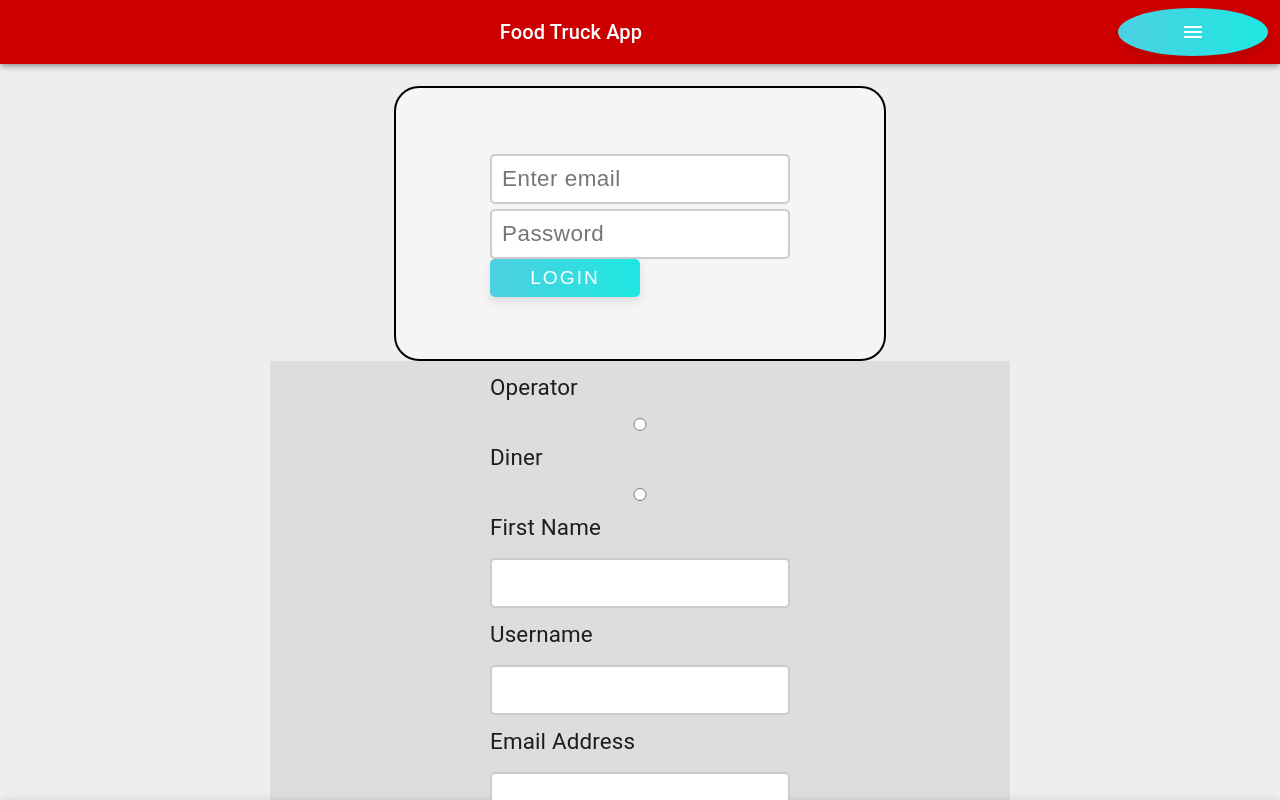
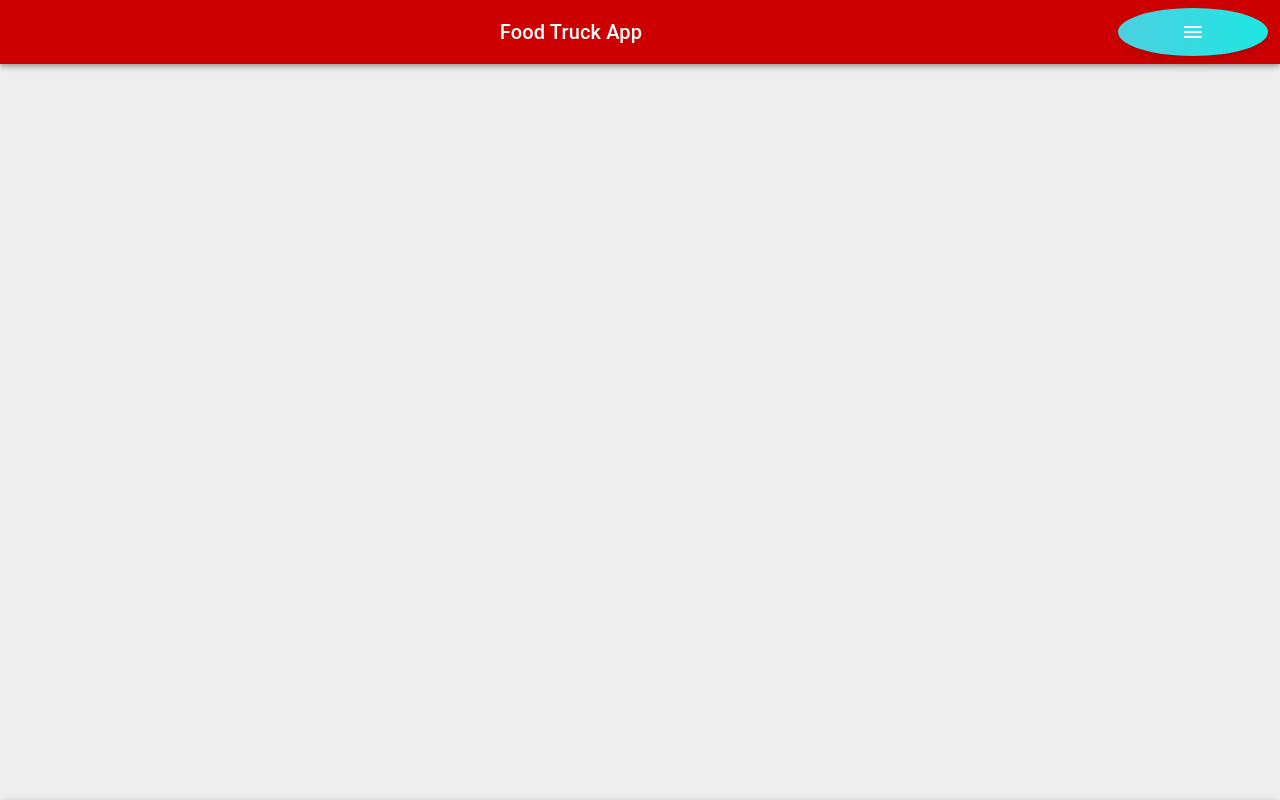
Before and after one commit to Build-Week-Foodtruck-Trackr-2-8-20/FrontEnd, a React (Create React App) app in the folder foodtruck/: page / in a window 1280 px wide. Shown: the top 800 px of the page. Built offline with nearby package versions, Linux system fonts and the light colour scheme.

Commit message:
Added login component.

```diff
--- a/foodtruck/src/components/Home.js
+++ b/foodtruck/src/components/Home.js
@@ -10,8 +10,7 @@ function Home() {
     <React.Fragment>
       <Container maxWidth="lg" component="div" style={{ backgroundColor: '#eee', height: '100vh' }}>
         <Typography>Home</Typography>
-        <LogIn />
-        <Registration />
+
       </Container>
     </React.Fragment>
   );
--- a/foodtruck/src/components/LogIn.js
+++ b/foodtruck/src/components/LogIn.js
@@ -1,4 +1,4 @@
-import React, { useState, Fragment } from "react";
+import React, { useState, Fragment, useEffect } from "react";
 import { Formik, Field } from "formik";
 import * as yup from "yup";
 
--- a/foodtruck/src/components/Registration.js
+++ b/foodtruck/src/components/Registration.js
@@ -7,7 +7,7 @@ import '../App.css';
 const useStyles = makeStyles({
   root: {
     backgroundColor: '#ddd',
-    width: '60%'
+    width: '80%'
   },
   input: {
       margin: '10px',
```
